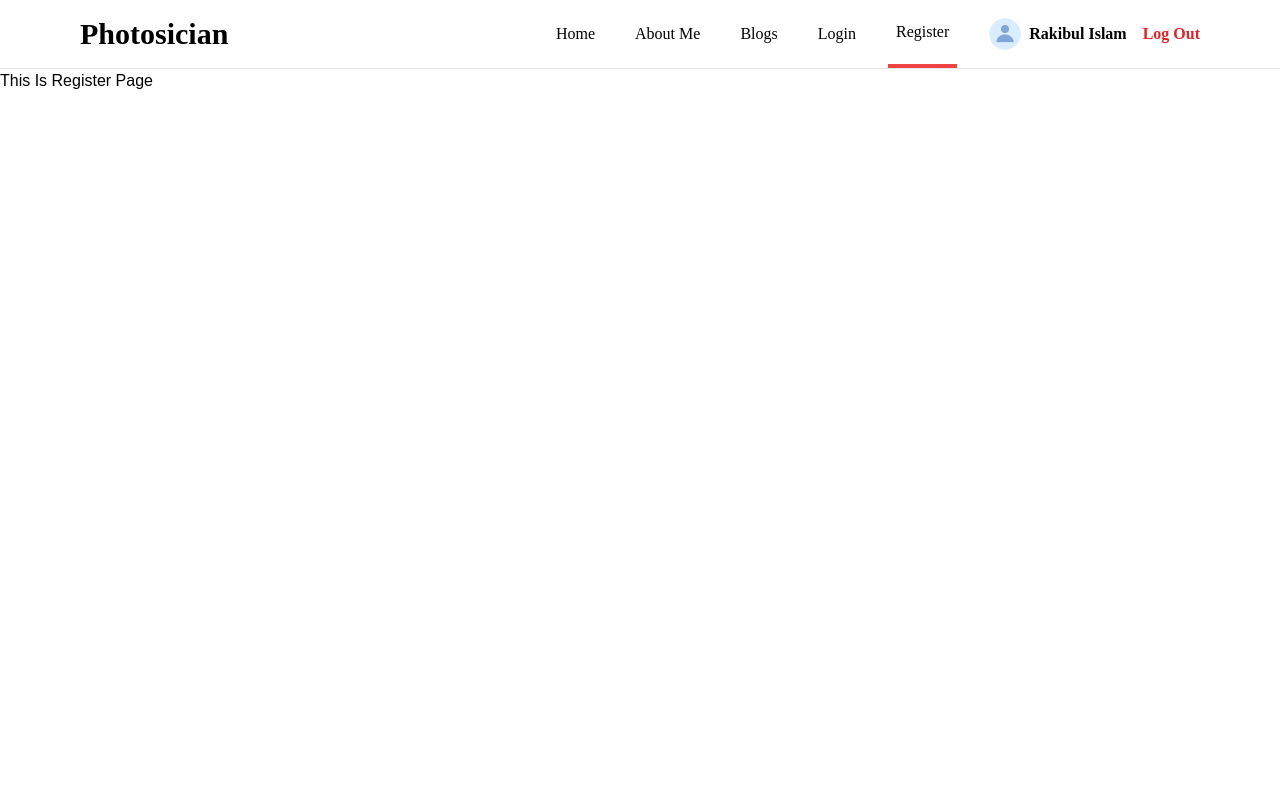
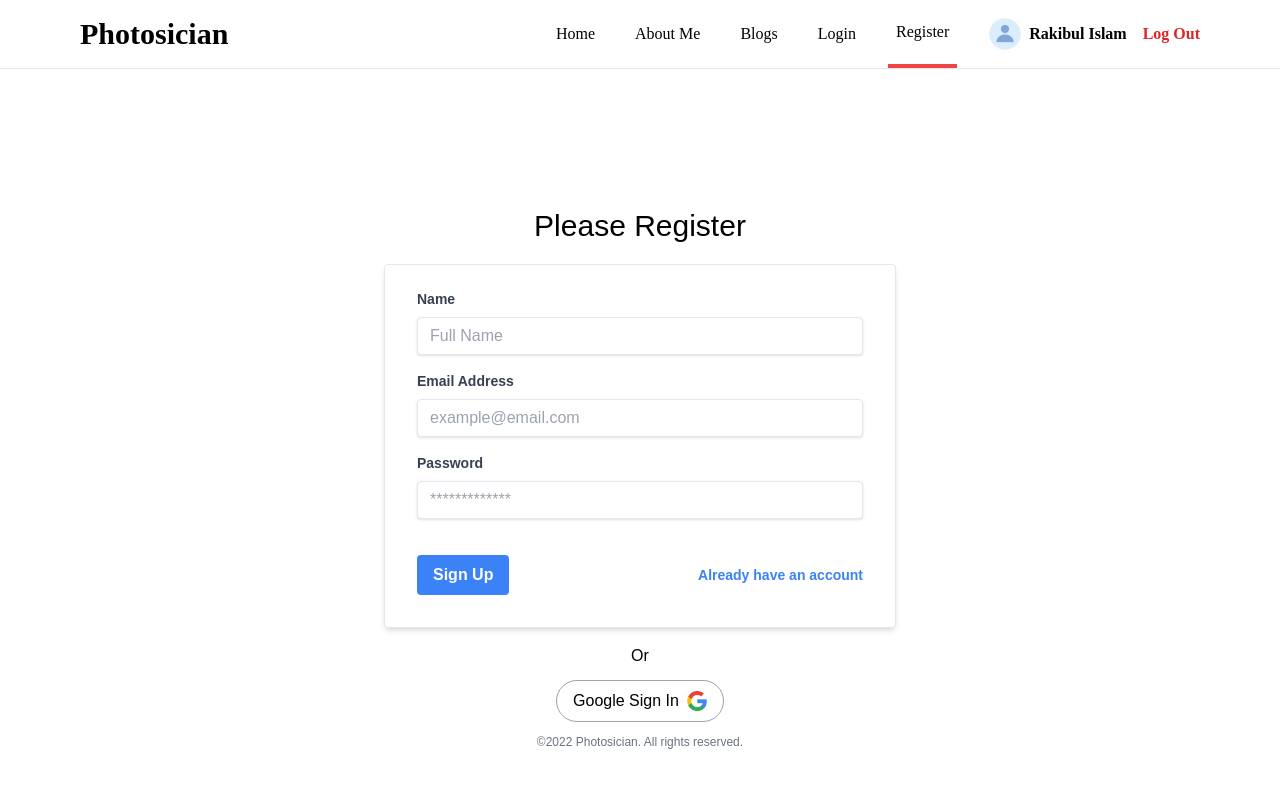
Before and after one commit to RakibulIslamm/photosician, a React (Create React App) app: page /register in a window 1280 px wide. Shown: the top 788 px of the page. Built offline with nearby package versions, Linux system fonts and the light colour scheme.

Commit message:
login register form design ready

```diff
--- a/src/Components/Header/Header.js
+++ b/src/Components/Header/Header.js
@@ -5,7 +5,7 @@ import CustomLink from '../CustomLink/CustomLink';
 
 const Header = () => {
     return (
-        <div className='border-b border-gray-200'>
+        <div className='border-b border-gray-200 sticky top-0 bg-white'>
             <div className='px-[80px] max-w-[1920px] mx-auto flex justify-between items-center'>
                 <Link to='/'>
                     <h1 className='text-3xl font-[Mali] font-semibold'>Photosician</h1>
--- a/src/Components/Login/Login.js
+++ b/src/Components/Login/Login.js
@@ -1,9 +1,53 @@
 import React from 'react';
+import { Link } from 'react-router-dom';
+import GoogleIcon from '../../images/GoogleIcon.png'
 
 const Login = () => {
+
+    const handleLogin = (e) => {
+        e.preventDefault();
+        const email = e.target.email.value;
+        const password = e.target.password.value;
+        console.log(email, password);
+    }
+
+
     return (
-        <div>
-            This Is Login Page
+        <div className='flex justify-center items-center flex-col h-screen min-h-[600px]'>
+            <h1 className='text-3xl py-5'>Please Login</h1>
+            <div className="w-full max-w-lg ">
+                <form onSubmit={handleLogin} className="bg-white shadow-md rounded px-8 pt-6 pb-8 mb-4 border border-gray-100">
+                    <div className="mb-4">
+                        <label className="block text-gray-700 text-sm font-bold mb-2">
+                            Email Address
+                        </label>
+                        <input className="shadow appearance-none border rounded w-full py-2 px-3 text-gray-700 leading-tight focus:outline-none focus:shadow-outline" required type="email" name='email' placeholder="example@email.com" />
+                    </div>
+                    <div className="mb-6">
+                        <label className="block text-gray-700 text-sm font-bold mb-2">
+                            Password
+                        </label>
+                        <input className="shadow appearance-none border rounded w-full py-2 px-3 text-gray-700 mb-3 leading-tight focus:outline-none focus:shadow-outline" required type="password" name='password' placeholder="*************" />
+                    </div>
+                    <div className="flex items-center justify-between">
+                        <button className="bg-blue-500 hover:bg-blue-700 text-white font-bold py-2 px-4 rounded focus:outline-none focus:shadow-outline" type='submit'>
+                            Sign In
+                        </button>
+                        <Link className="inline-block align-baseline font-bold text-sm text-blue-500 hover:text-blue-800" to='/register'>
+                            Don't have an account?
+                        </Link>
+                    </div>
+                </form>
+                <h3 className='text-center'>Or</h3>
+                <div className='py-3'>
+                    <button className='flex items-center gap-2 mx-auto px-4 py-2 border border-gray-400 rounded-full'>Google Sign In
+                        <img className='w-5 h-5' src={GoogleIcon} alt="" />
+                    </button>
+                </div>
+                <p className="text-center text-gray-500 text-xs">
+                    &copy;2022 Photosician. All rights reserved.
+                </p>
+            </div>
         </div>
     );
 };
--- a/src/Components/Register/Register.js
+++ b/src/Components/Register/Register.js
@@ -1,9 +1,59 @@
 import React from 'react';
+import { Link } from 'react-router-dom';
+import GoogleIcon from '../../images/GoogleIcon.png'
 
 const Register = () => {
+
+    const handleRegister = (e) => {
+        e.preventDefault();
+        const name = e.target.name.value;
+        const email = e.target.email.value;
+        const password = e.target.password.value;
+        console.log(name, email, password);
+    }
+
     return (
-        <div>
-            This Is Register Page
+        <div className='flex justify-center items-center flex-col h-screen min-h-[600px]'>
+            <h1 className='text-3xl py-5'>Please Register</h1>
+            <div className="w-full max-w-lg">
+                <form onSubmit={handleRegister} className="bg-white shadow-md rounded px-8 pt-6 pb-8 mb-4 border border-gray-100]">
+                    <div className="mb-4">
+                        <label className="block text-gray-700 text-sm font-bold mb-2">
+                            Name
+                        </label>
+                        <input className="shadow appearance-none border rounded w-full py-2 px-3 text-gray-700 leading-tight focus:outline-none focus:shadow-outline" required type="text" name='name' placeholder="Full Name" />
+                    </div>
+                    <div className="mb-4">
+                        <label className="block text-gray-700 text-sm font-bold mb-2">
+                            Email Address
+                        </label>
+                        <input className="shadow appearance-none border rounded w-full py-2 px-3 text-gray-700 leading-tight focus:outline-none focus:shadow-outline" required type="email" name='email' placeholder="example@email.com" />
+                    </div>
+                    <div className="mb-6">
+                        <label className="block text-gray-700 text-sm font-bold mb-2">
+                            Password
+                        </label>
+                        <input className="shadow appearance-none border rounded w-full py-2 px-3 text-gray-700 mb-3 leading-tight focus:outline-none focus:shadow-outline" required type="password" name='password' placeholder="*************" />
+                    </div>
+                    <div className="flex items-center justify-between">
+                        <button className="bg-blue-500 hover:bg-blue-700 text-white font-bold py-2 px-4 rounded focus:outline-none focus:shadow-outline" type="submit">
+                            Sign Up
+                        </button>
+                        <Link className="inline-block align-baseline font-bold text-sm text-blue-500 hover:text-blue-800" to='/login'>
+                            Already have an account
+                        </Link>
+                    </div>
+                </form>
+                <h3 className='text-center'>Or</h3>
+                <div className='py-3'>
+                    <button className='flex items-center gap-2 mx-auto px-4 py-2 border border-gray-400 rounded-full'>Google Sign In
+                        <img className='w-5 h-5' src={GoogleIcon} alt="" />
+                    </button>
+                </div>
+                <p className="text-center text-gray-500 text-xs">
+                    &copy;2022 Photosician. All rights reserved.
+                </p>
+            </div>
         </div>
     );
 };
```
Also changed, not shown: src/images/GoogleIcon.png (added).
